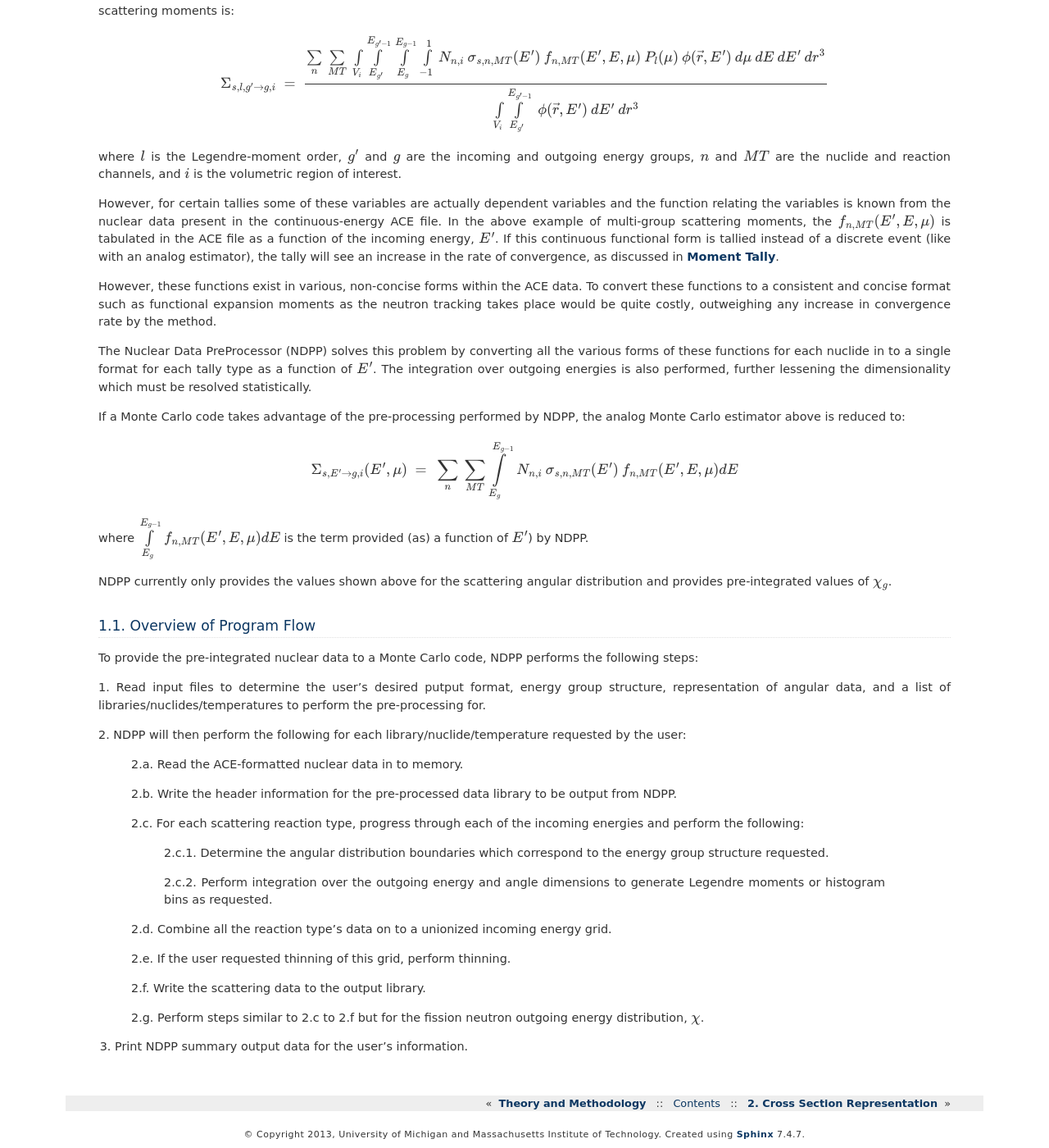
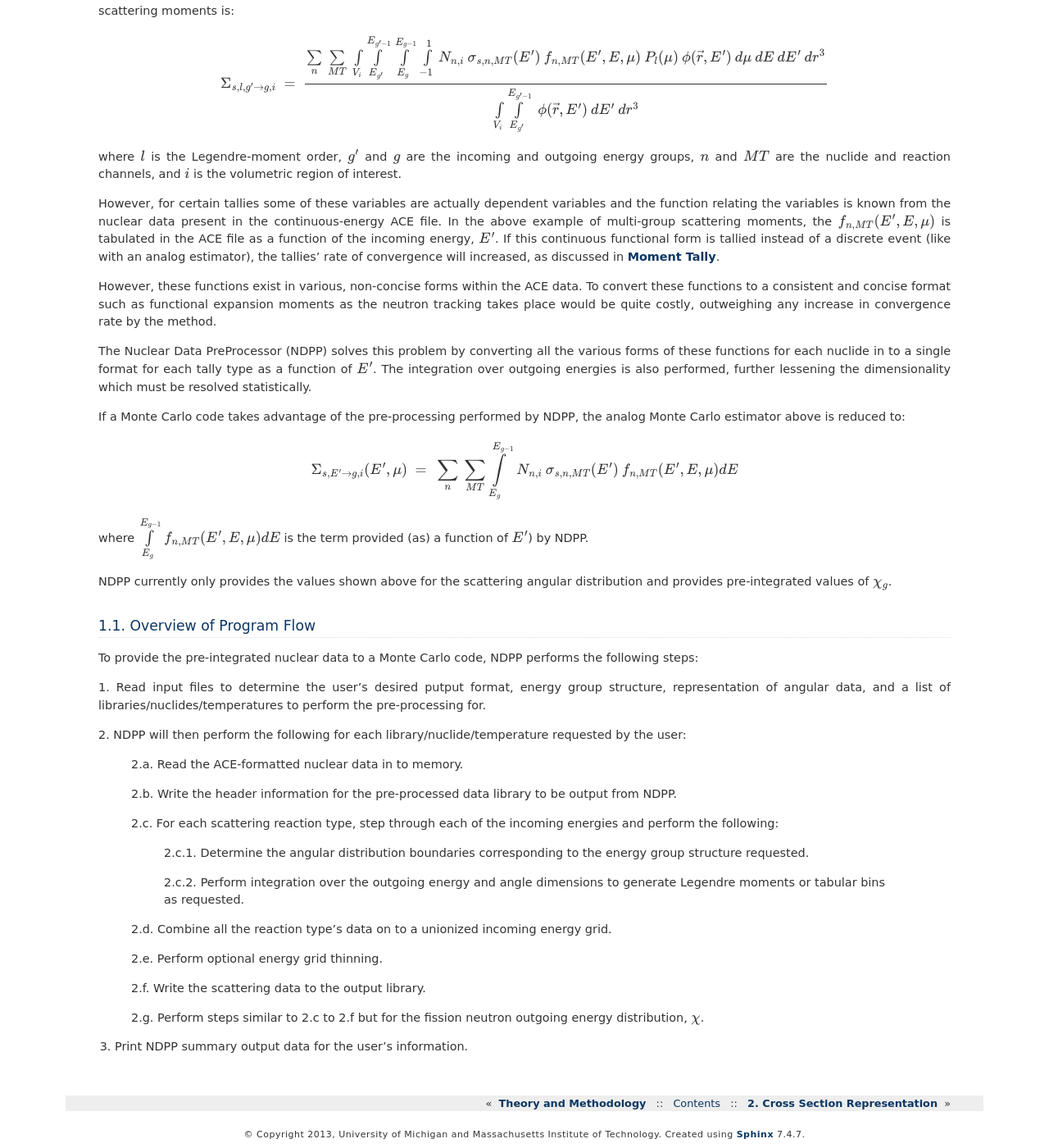
Before and after one commit to ndpp/ndpp, a Sphinx documentation site: the page built from docs/source/methods/introduction.rst, in a window 1280 px wide and 1400 px high, scrolled down 285 px. Shown: the whole window at 82% size. Built offline with Sphinx 7.4.7, drawn with Linux system fonts in a browser that asks for light colours; formulas are drawn with MathJax 3.

Commit message:
Minor revisions to the manual.

```diff
--- a/docs/source/methods/introduction.rst
+++ b/docs/source/methods/introduction.rst
@@ -34,8 +34,7 @@ present in the continuous-energy ACE file.  In the above example of multi-group
 scattering moments, the :math:`f_{n,MT}(E',E,\mu)` is tabulated in the ACE file
 as a function of the incoming energy, :math:`E'`. If this continuous functional
 form is tallied instead of a discrete event (like with an analog estimator), the
-tally will see an increase in the rate of convergence, as discussed in
-`Moment Tally`_.
+tallies' rate of convergence will increased, as discussed in `Moment Tally`_.
 
 However, these functions exist in various, non-concise forms within the ACE
 data.  To convert these functions to a consistent and concise format such as
@@ -81,20 +80,20 @@ requested by the user:
   2.b. Write the header information for the pre-processed data library to be
   output from NDPP.
 
-  2.c. For each scattering reaction type, progress through each of the incoming
+  2.c. For each scattering reaction type, step through each of the incoming
   energies and perform the following:
 
-    2.c.1. Determine the angular distribution boundaries which correspond
+    2.c.1. Determine the angular distribution boundaries corresponding
     to the energy group structure requested.
 
     2.c.2. Perform integration over the outgoing energy and angle
-    dimensions to generate Legendre moments or histogram bins as
+    dimensions to generate Legendre moments or tabular bins as
     requested.
 
   2.d. Combine all the reaction type's data on to a unionized incoming energy
   grid.
 
-  2.e. If the user requested thinning of this grid, perform thinning.
+  2.e. Perform optional energy grid thinning.
 
   2.f. Write the scattering data to the output library.
 
```
Also changed, not shown: other parts of docs/source/methods/introduction.rst (+4 -2 lines), docs/source/methods/chi.rst (+2 -19 lines).
